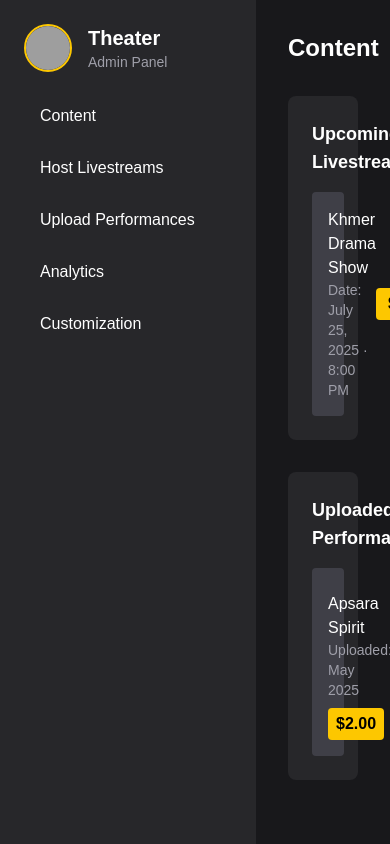
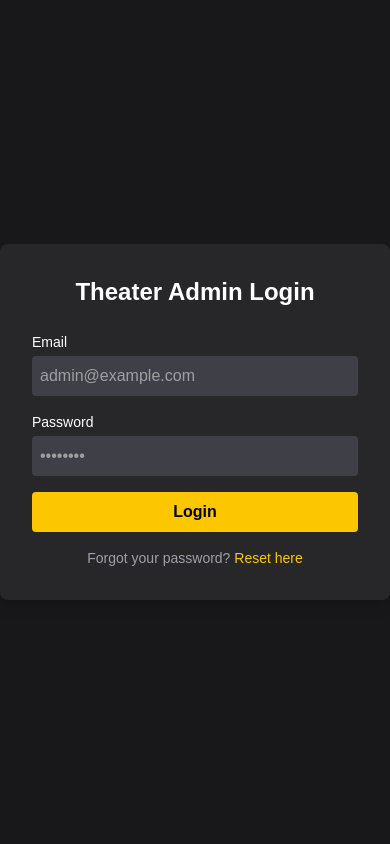
Before and after one commit to FSXplay/id8-new, a Next.js app: page / in a window 390 px wide. Shown: the top 844 px of the page. Built offline with nearby package versions, Linux system fonts and the light colour scheme; grey boxes are pictures that could not be loaded.

Commit message:
gfdgfdg de

```diff
--- a/app/page.js
+++ b/app/page.js
@@ -1,143 +1,47 @@
-// pages/theater-dashboard.tsx
+// pages/login.tsx
 import Head from "next/head";
-import Image from "next/image";
 
-export default function TheaterDashboard() {
+export default function LoginPage() {
   return (
     <>
       <Head>
-        <title>Theater Admin Dashboard</title>
+        <title>Theater Admin Login</title>
         <script src="https://cdn.tailwindcss.com"></script>
-        <script src="https://unpkg.com/@phosphor-icons/web"></script>
       </Head>
 
-      <div className="bg-zinc-900 text-white flex min-h-screen">
-        {/* Sidebar */}
-        <aside className="w-64 bg-zinc-800 flex flex-col p-6 space-y-6">
-          <div className="flex items-center space-x-4">
-            <Image
-              src="/images/theater-profile.jpg"
-              alt="Profile"
-              width={48}
-              height={48}
-              className="w-12 h-12 rounded-full border-2 border-yellow-400 object-cover"
-            />
+      <div className="flex items-center justify-center min-h-screen bg-zinc-900 text-white">
+        <div className="bg-zinc-800 p-8 rounded-lg shadow-lg w-full max-w-md">
+          <h1 className="text-2xl font-bold text-center mb-6">Theater Admin Login</h1>
+          <form className="space-y-4">
             <div>
-              <h1 className="text-xl font-bold">Theater</h1>
-              <p className="text-sm text-zinc-400">Admin Panel</p>
+              <label htmlFor="email" className="block text-sm mb-1">Email</label>
+              <input
+                id="email"
+                type="email"
+                placeholder="admin@example.com"
+                className="w-full p-2 rounded bg-zinc-700 text-white focus:outline-none"
+              />
             </div>
-          </div>
-          <nav className="space-y-3">
-            <a href="#content" className="flex items-center gap-2 p-2 rounded hover:bg-zinc-700">
-              <i className="ph ph-film-strip text-yellow-400" /> Content
-            </a>
-            <a href="#host" className="flex items-center gap-2 p-2 rounded hover:bg-zinc-700">
-              <i className="ph ph-broadcast text-yellow-400" /> Host Livestreams
-            </a>
-            <a href="#upload" className="flex items-center gap-2 p-2 rounded hover:bg-zinc-700">
-              <i className="ph ph-upload-simple text-yellow-400" /> Upload Performances
-            </a>
-            <a href="#analytics" className="flex items-center gap-2 p-2 rounded hover:bg-zinc-700">
-              <i className="ph ph-chart-bar text-yellow-400" /> Analytics
-            </a>
-            <a href="#customization" className="flex items-center gap-2 p-2 rounded hover:bg-zinc-700">
-              <i className="ph ph-gear text-yellow-400" /> Customization
-            </a>
-          </nav>
-        </aside>
-
-        {/* Main Content */}
-        <main className="flex-1 p-8 space-y-16 overflow-y-auto">
-          {/* Content */}
-          <section id="content" className="space-y-8">
-            <h2 className="text-2xl font-semibold">Content</h2>
-
-            <div className="bg-zinc-800 rounded-lg p-6">
-              <h3 className="text-lg font-semibold mb-4">Upcoming Livestreams</h3>
-              <ul className="space-y-4">
-                <li className="bg-zinc-700 p-4 rounded flex justify-between items-center">
-                  <div>
-                    <p className="font-medium">Khmer Drama Show</p>
-                    <p className="text-sm text-zinc-400">Date: July 25, 2025 · 8:00 PM</p>
-                  </div>
-                  <span className="bg-yellow-400 text-black px-3 py-1 rounded font-semibold">$4.00</span>
-                </li>
-              </ul>
+            <div>
+              <label htmlFor="password" className="block text-sm mb-1">Password</label>
+              <input
+                id="password"
+                type="password"
+                placeholder="••••••••"
+                className="w-full p-2 rounded bg-zinc-700 text-white focus:outline-none"
+              />
             </div>
-
-            <div className="bg-zinc-800 rounded-lg p-6">
-              <h3 className="text-lg font-semibold mb-4">Uploaded Performances</h3>
-              <div className="grid grid-cols-1 md:grid-cols-2 gap-4">
-                <div className="bg-zinc-700 p-4 rounded">
-                  <video className="w-full rounded mb-2" controls poster="/images/performance1.jpg">
-                    <source src="/media/videos/performance1.mp4" type="video/mp4" />
-                  </video>
-                  <p className="font-medium">Apsara Spirit</p>
-                  <p className="text-sm text-zinc-400">Uploaded: May 2025</p>
-                  <p className="bg-yellow-400 text-black px-2 py-1 rounded w-max mt-2 font-semibold">$2.00</p>
-                </div>
-              </div>
-            </div>
-          </section>
-
-          {/* Host Livestream */}
-          <section id="host" className="bg-zinc-800 rounded-lg p-6">
-            <h2 className="text-2xl font-semibold mb-4">Host Livestream</h2>
-            <form className="space-y-4">
-              <input type="text" placeholder="Performance Title" className="w-full p-2 rounded bg-zinc-700 text-white focus:outline-none" />
-              <input type="datetime-local" className="w-full p-2 rounded bg-zinc-700 text-white focus:outline-none" />
-              <input type="number" placeholder="Ticket Price ($)" className="w-full p-2 rounded bg-zinc-700 text-white focus:outline-none" />
-              <button type="submit" className="w-full bg-yellow-400 text-black py-2 rounded font-semibold hover:bg-yellow-300 transition">
-                Start Livestream
-              </button>
-            </form>
-          </section>
-
-          {/* Upload Performance */}
-          <section id="upload" className="bg-zinc-800 rounded-lg p-6">
-            <h2 className="text-2xl font-semibold mb-4">Upload Performance</h2>
-            <form className="space-y-4">
-              <input type="text" placeholder="Performance Title" className="w-full p-2 rounded bg-zinc-700 text-white focus:outline-none" />
-              <input type="file" className="w-full p-2 rounded bg-zinc-700 text-white focus:outline-none" />
-              <input type="number" placeholder="Price ($)" className="w-full p-2 rounded bg-zinc-700 text-white focus:outline-none" />
-              <button type="submit" className="w-full bg-yellow-400 text-black py-2 rounded font-semibold hover:bg-yellow-300 transition">
-                Upload
-              </button>
-            </form>
-          </section>
-
-          {/* Analytics */}
-          <section id="analytics" className="bg-zinc-800 rounded-lg p-6">
-            <h2 className="text-2xl font-semibold mb-4">Analytics</h2>
-            <div className="grid grid-cols-1 md:grid-cols-2 gap-4">
-              <div className="bg-zinc-700 p-4 rounded">
-                <p className="text-lg font-semibold">Apsara Spirit</p>
-                <p className="text-sm text-zinc-400">Views: 1240</p>
-                <p className="text-sm text-zinc-400">Likes: 320</p>
-                <p className="text-sm text-zinc-400">Comments: 45</p>
-                <p className="text-sm text-zinc-400">Earnings: $248.00</p>
-              </div>
-            </div>
-          </section>
-
-          {/* Customization */}
-          <section id="customization" className="bg-zinc-800 rounded-lg p-6">
-            <h2 className="text-2xl font-semibold mb-4">Channel Customization</h2>
-            <form className="space-y-4">
-              <div>
-                <label className="block text-sm mb-1">Profile Picture</label>
-                <input type="file" className="w-full p-2 rounded bg-zinc-700 text-white" />
-              </div>
-              <div>
-                <label className="block text-sm mb-1">Banner Image</label>
-                <input type="file" className="w-full p-2 rounded bg-zinc-700 text-white" />
-              </div>
-              <button type="submit" className="bg-yellow-400 text-black py-2 px-6 rounded font-semibold hover:bg-yellow-300 transition">
-                Save Changes
-              </button>
-            </form>
-          </section>
-        </main>
+            <button
+              type="submit"
+              className="w-full bg-yellow-400 text-black py-2 rounded font-semibold hover:bg-yellow-300 transition"
+            >
+              Login
+            </button>
+          </form>
+          <p className="text-sm text-center text-zinc-400 mt-4">
+            Forgot your password? <a href="#" className="text-yellow-400 hover:underline">Reset here</a>
+          </p>
+        </div>
       </div>
     </>
   );
```
